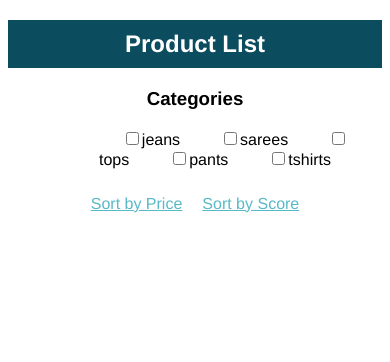
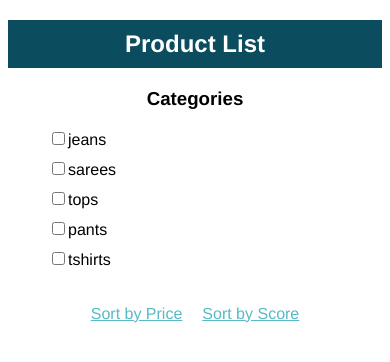
Before and after one commit to AninaRJ/ProductApp, a plain HTML site: page index.html in a window 390 px wide. Drawn offline with nearby package versions, Linux system fonts and the light colour scheme; some packages are replaced by stand-ins of ours; no server answers.

Commit message:
Responsiveness fix

```diff
--- a/styles.css
+++ b/styles.css
@@ -147,4 +147,16 @@ html, body{
 	.scoreClass{
 		overflow-x: inline;
 	}
+
+	.categoryCB li{
+		display: block;
+		padding-left: 0px;
+		padding-bottom: 10px;
+		text-align: justify;
+	}
+
+	.categoryCB{
+		height: auto;
+	}
+
 }
```
